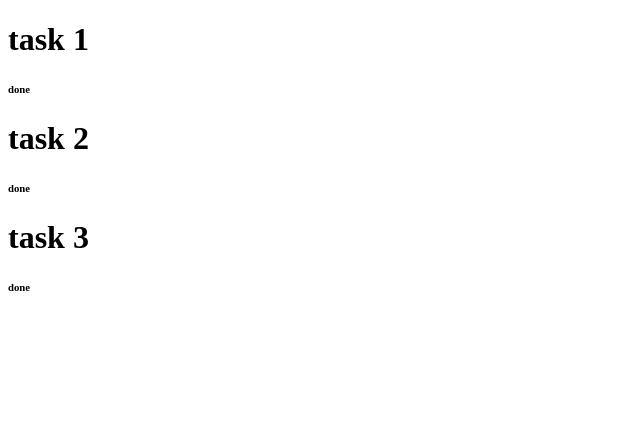
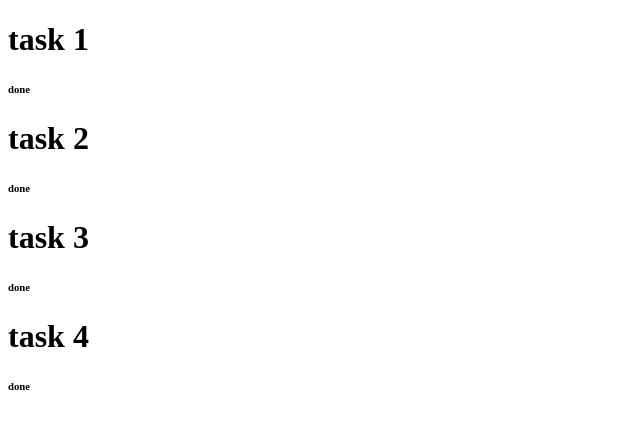
Before and after one commit to AalaaHassan-develop/task, a plain HTML site: page index.html in a window 1280 px wide. Shown: the whole page, without its empty margins (0-640 px from the left). Drawn offline with Linux system fonts and the light colour scheme.

```diff
--- a/index.html
+++ b/index.html
@@ -9,6 +9,7 @@
     <h1>task 1</h1> <h6>done</h6>
     <h1>task 2</h1> <h6>done</h6>
     <h1>task 3</h1> <h6>done</h6>
+    <h1>task 4</h1> <h6>done</h6>
     <script src="js.js">
 
     </script>
--- a/js.js
+++ b/js.js
@@ -40,3 +40,4 @@ function factorial(n) {
 }
 
 console.log(factorial(5));
+//task 4
```
